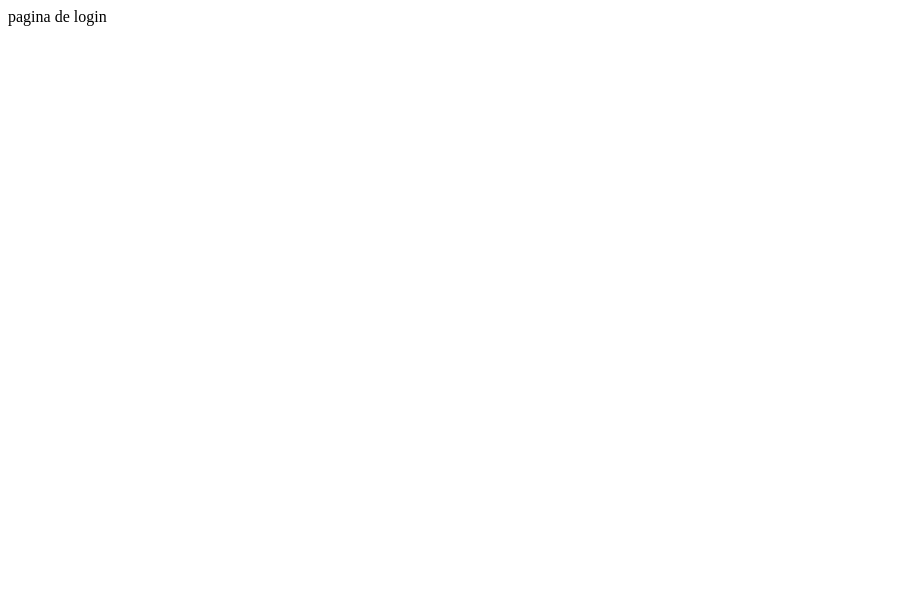
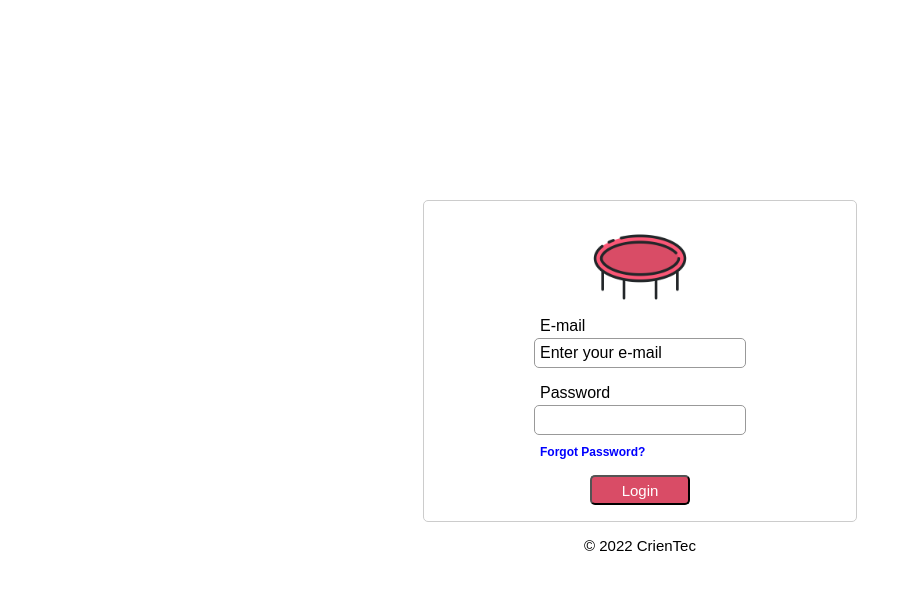
Before and after one commit to erikoliv/WorkSpace-WEB, a plain HTML site: page loginPage/login.html in a window 1280 px wide. Shown: the whole page, without its empty margins (0-911 px from the left). Drawn offline with Linux system fonts and the light colour scheme.

Commit message:
Chore: Implementations in initial structure creation

```diff
--- a/loginPage/login.html
+++ b/loginPage/login.html
@@ -1 +1,37 @@
-pagina de login
+<!DOCTYPE html>
+<html lang="pt-BR">
+<head>
+    <meta charset="UTF-8">
+    <meta http-equiv="X-UA-Compatible" content="IE=edge">
+    <meta name="viewport" content="width=device-width, initial-scale=1.0">
+    <title>TramposLim</title>
+    <link rel="stylesheet" href="style.css">
+</head>
+
+<body>
+    <form action="/futuroServer" method="post">
+
+
+        <section id = loginForm>
+            <img id="logoHeader" src="..\homePage\art\trampolimHeader.png" alt="TramposLim Logo">
+            <div>
+                <label for="email">E-mail</label>
+               <br> <input type="email" id="email" value="Enter your e-mail" onfocus="this.value=''" value=""/>
+            </div>
+            <div>
+                <label for="password">Password</label>
+                <br><input type="password" id="password" />
+                <label id = forgot >Forgot Password?</label>
+            </div>
+            <div class="button">
+                <button type="submit">Login</button>
+            </div>
+        </section>
+    </form>
+
+
+</body>
+<footer>
+    <p>&copy; 2022 CrienTec</p>
+</footer>
+</html>
--- /dev/null
+++ b/loginPage/style.css
@@ -0,0 +1,102 @@
+img#logoHeader {
+    max-width: 100%;
+    display: block;
+    margin: auto;
+    width: 25%;
+}
+
+h1#menu{
+    background-color: rgb(217,76,102);
+    color: white;
+    padding: 5px 5px;
+    border-radius: 5px;
+    box-shadow: 5px 5px rgb(0, 0, 0);
+    /* height:20px; */
+    align-items: center;
+}
+
+form {
+    margin-top: 200px !important;
+    margin: auto;
+    display: block;
+    width: 400px;
+    padding: 16px;
+    border: 1px solid #CCC;
+    border-radius: 5px;
+
+
+}
+
+form div + div {
+    margin-top: 16px;
+}
+
+label {
+    /*Para ter certeza que todas as labels tem o mesmo tamanho e estão propriamente alinhadas */
+    /* display: inline-block; */
+    margin: auto;
+    font: 16px sans-serif;
+    display: block;
+    width: 200px;
+    text-align: left;
+
+}
+
+input {
+    /* Para certificar-se que todos os campos de texto têm as mesmas configurações de fonte. Por padrão, textareas ter uma fonte monospace*/
+    margin-top: -15px !important;
+    padding: 5px;
+    font: 16px sans-serif;
+    width: 200px;
+    border: 1px solid #999;
+    border-radius: 5px;
+    /* margin-left: 50px; */
+    margin: auto;
+    display: block;
+}
+
+input:focus{
+    outline: none !important;
+    border:2px solid rgb(217,76,102);
+    box-shadow: 2px 2px #000000;
+}
+
+button {
+    border-radius: 5px;
+    background-color: rgb(217,76,102);
+    color: white;
+    padding: 5px;
+    width: 100px;
+    height: 30px;
+    font-weight: bolder;
+    /* text-shadow: 1px 1px 1px black; */
+    text-align: center;
+    display: block;
+    margin: auto;
+    font: 15px sans-serif;
+}
+
+label#forgot{
+    color: blue;
+    margin-top: 10px;
+    font: 12px sans-serif;
+    display: block;
+    width: 200px;
+    text-align: left;
+    font-weight: bold;
+}
+
+section{
+  vertical-align: middle !important;
+
+}
+
+footer{
+    text-align: center;
+    font: 15px sans-serif;
+}
+
+button:hover{
+    background-color:  rgb(169, 56, 77);
+    color: white;
+}
```
Also changed, not shown: homePage/index.html (+6 -4 lines), homePage/style.css (+0 -34 lines).
